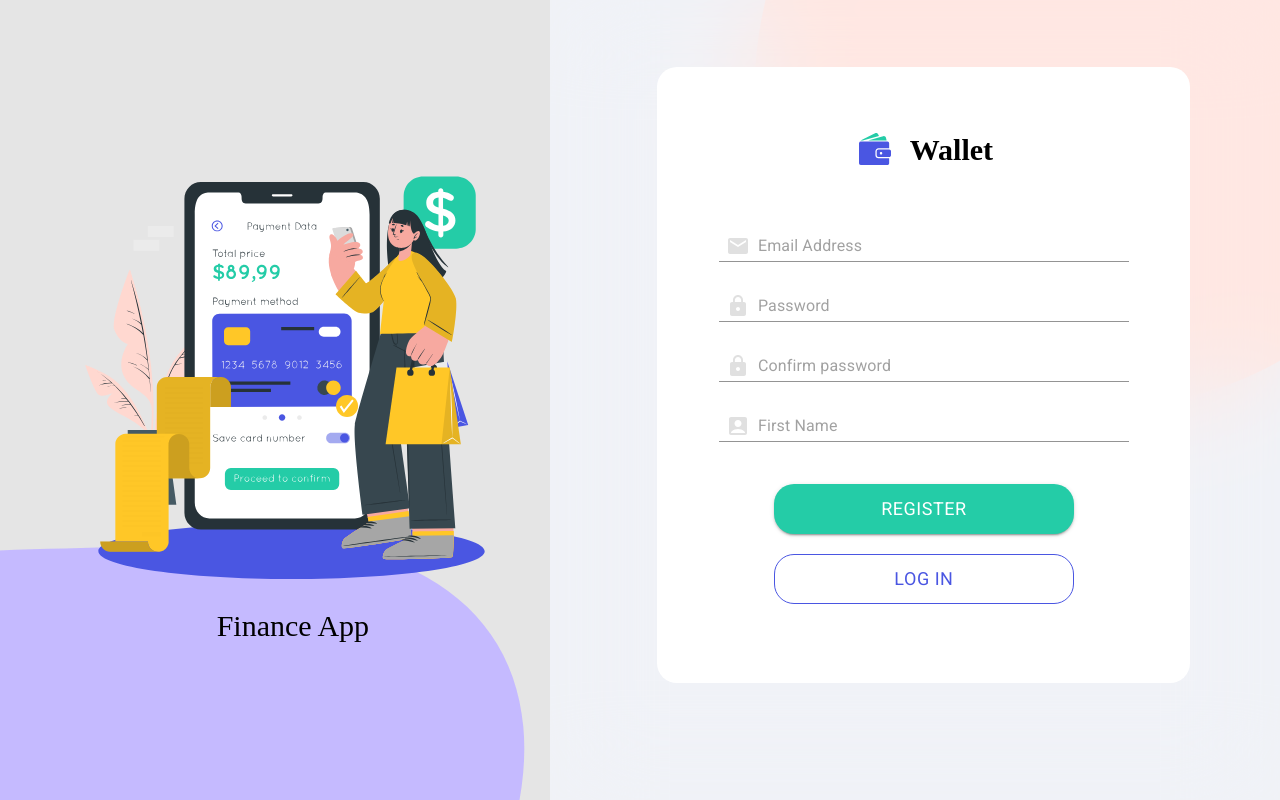
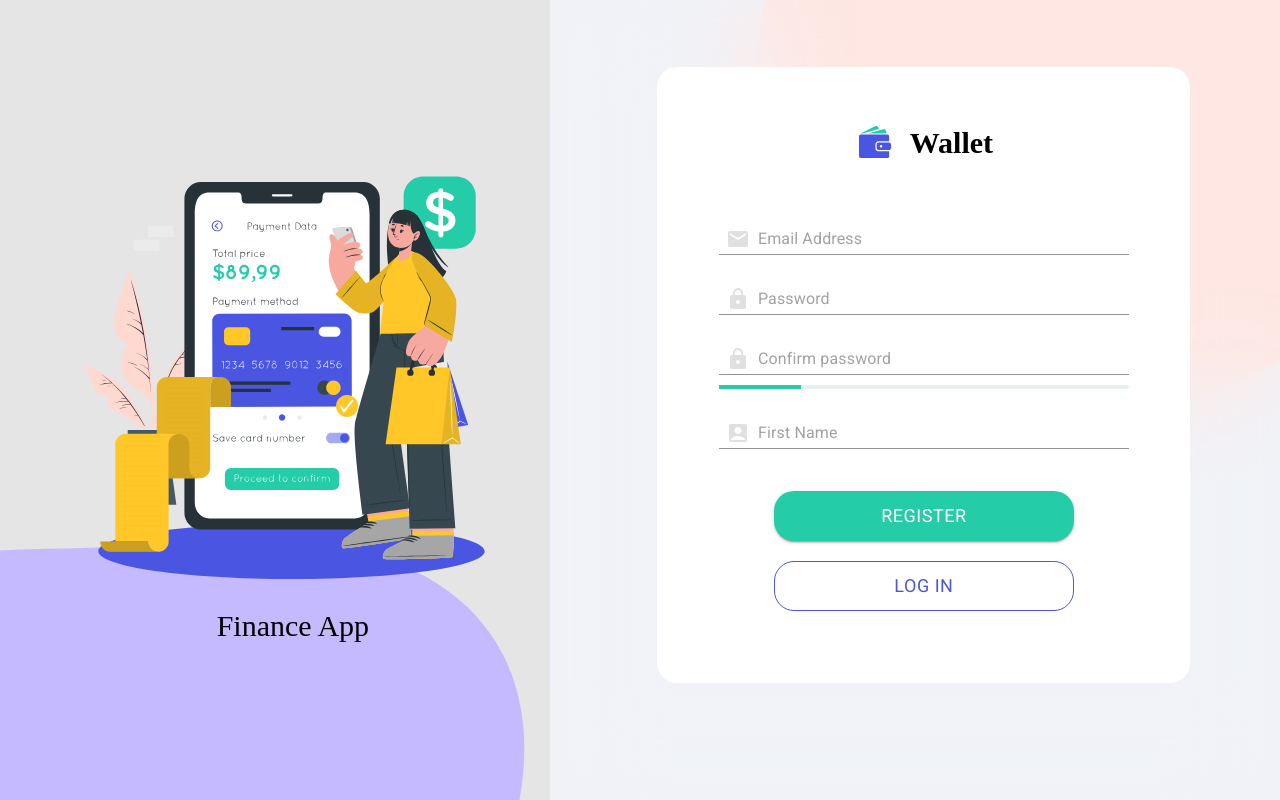
Before and after one commit to sla6ak/app-team-wallet, a React (Create React App) app: page /register in a window 1280 px wide. Built offline with nearby package versions, Linux system fonts and the light colour scheme.

Commit message:
added passwordStrengthMeter

```diff
--- a/package.json
+++ b/package.json
@@ -21,11 +21,12 @@
         "react-redux": "^8.0.2",
         "react-router-dom": "^6.3.0",
         "react-scripts": "5.0.1",
+        "react-toastify": "^9.0.4",
         "redux-persist": "^6.0.0",
         "spinners-react": "^1.0.7",
         "web-vitals": "^2.1.4",
-        "react-toastify": "^9.0.4",
-        "yup": "^0.32.11"
+        "yup": "^0.32.11",
+        "zxcvbn": "^4.4.2"
     },
     "scripts": {
         "start": "react-scripts start",
--- /dev/null
+++ b/src/components/passwordStrengthMeter/passwordStrengthMeter.jsx
@@ -0,0 +1,49 @@
+import React from 'react';
+// import zxcvbn from 'zxcvbn';
+import { Progress, ProgressBar } from './passwordStrengthMeter.styled';
+
+// import Box from '@mui/material/Box';
+// import LinearProgress from '@mui/material/LinearProgress';
+
+const passwordStrengthMeter = ({ password }) => {
+    // const testResult = zxcvbn(password);
+    // const num = (testResult.score * 100) / 4;
+
+    // const funcProgressColor = () => {
+    //     switch (testResult.score) {
+    //         case 0:
+    //             return '#e5f1ef';
+    //         case 1:
+    //             return '#EA1111';
+    //         case 2:
+    //             return '#FFAD00';
+    //         case 3:
+    //             return '#9bc158';
+    //         case 4:
+    //             return '#24cca7';
+    //         default:
+    //             return 'none';
+    //     }
+    // };
+
+    const changePasswordColor = () => ({
+        // width: `${num}%`,
+        // background: funcProgressColor(),
+        height: '4px',
+        width: '20%',
+        background: '#24cca7',
+    });
+
+    return (
+        <>
+            <Progress className="progress">
+                <ProgressBar className="progress-bar" style={changePasswordColor()}></ProgressBar>
+            </Progress>
+        </>
+        // <Box sx={{ width: '100%', mt: '10px', background: '#24CCA7', borderRadius: 50 }}>
+        //     <LinearProgress variant="determinate" value={60} />
+        // </Box>
+    );
+};
+
+export default passwordStrengthMeter;
--- /dev/null
+++ b/src/components/passwordStrengthMeter/passwordStrengthMeter.styled.jsx
@@ -0,0 +1,17 @@
+import styled from '@emotion/styled';
+// import Box from '@mui/material/Box';
+// import LinearProgress from '@mui/material/LinearProgress';
+
+export const Progress = styled.div`
+    margin-top: 10px;
+    height: 4px;
+    background-color: #e5f1ef;
+    border-radius: 50px;
+`;
+
+export const ProgressBar = styled.div`
+    /* border-radius: 50px;
+    width: 60%;
+    height: 4px;
+    background-color: #24cca7; */
+`;
--- a/src/views/registerPage/RegisterPage.jsx
+++ b/src/views/registerPage/RegisterPage.jsx
@@ -11,6 +11,7 @@ import { BoxButton, InputBox, FormaCastom, ErrorLabel } from '../loginPage/Login
 import BacgroundGreeting from 'components/bacgroundGreeting/BacgroundGreeting';
 import { GeneralButton } from 'components/generalButton/GeneralButton.styled';
 import { toast } from 'react-toastify';
+import PasswordIndicator from 'components/passwordStrengthMeter/passwordStrengthMeter';
 
 // Это базовые шаблоны конечно нужно все раскидывать по папкам и стилизировать из материал а не дивами!
 // инпут лабел нарочно оставил идея отображать с их помощью ошибки если они падают в доках это есть! https://mui.com/material-ui/react-text-field/#validation
@@ -131,6 +132,7 @@ const RegisterPage = () => {
                             }}
                         />
                     </InputBox>
+                    <PasswordIndicator />
 
                     <InputBox>
                         <InputLabel htmlFor="firstName">
```
Also changed, not shown: 1 other file (tests, documents, lock files or other folders).
